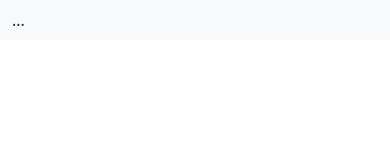
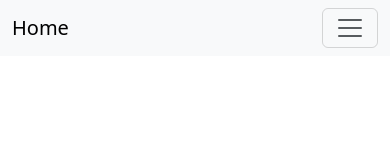
Before and after one commit to branaji21/IT24_EVENTDRIVEN_BRANA, a plain HTML site: page applet-5/index.html in a window 390 px wide. Drawn offline with nearby package versions, Linux system fonts and the light colour scheme.

Commit message:
changing the nav bar

```diff
--- a/applet-5/index.html
+++ b/applet-5/index.html
@@ -11,9 +11,10 @@
 <body>
     <nav class="navbar navbar-expand-lg bg-body-tertiary">
         <div class="container-fluid">
-            ...
-        </div>
-    </nav>
+          <a class="navbar-brand" href="../index.html">Home</a>
+          <button class="navbar-toggler" type="button" data-bs-toggle="collapse" data-bs-target="#navbarSupportedContent" aria-controls="navbarSupportedContent" aria-expanded="false" aria-label="Toggle navigation">
+            <span class="navbar-toggler-icon"></span>
+          </button>
 
 
 </body>
```
